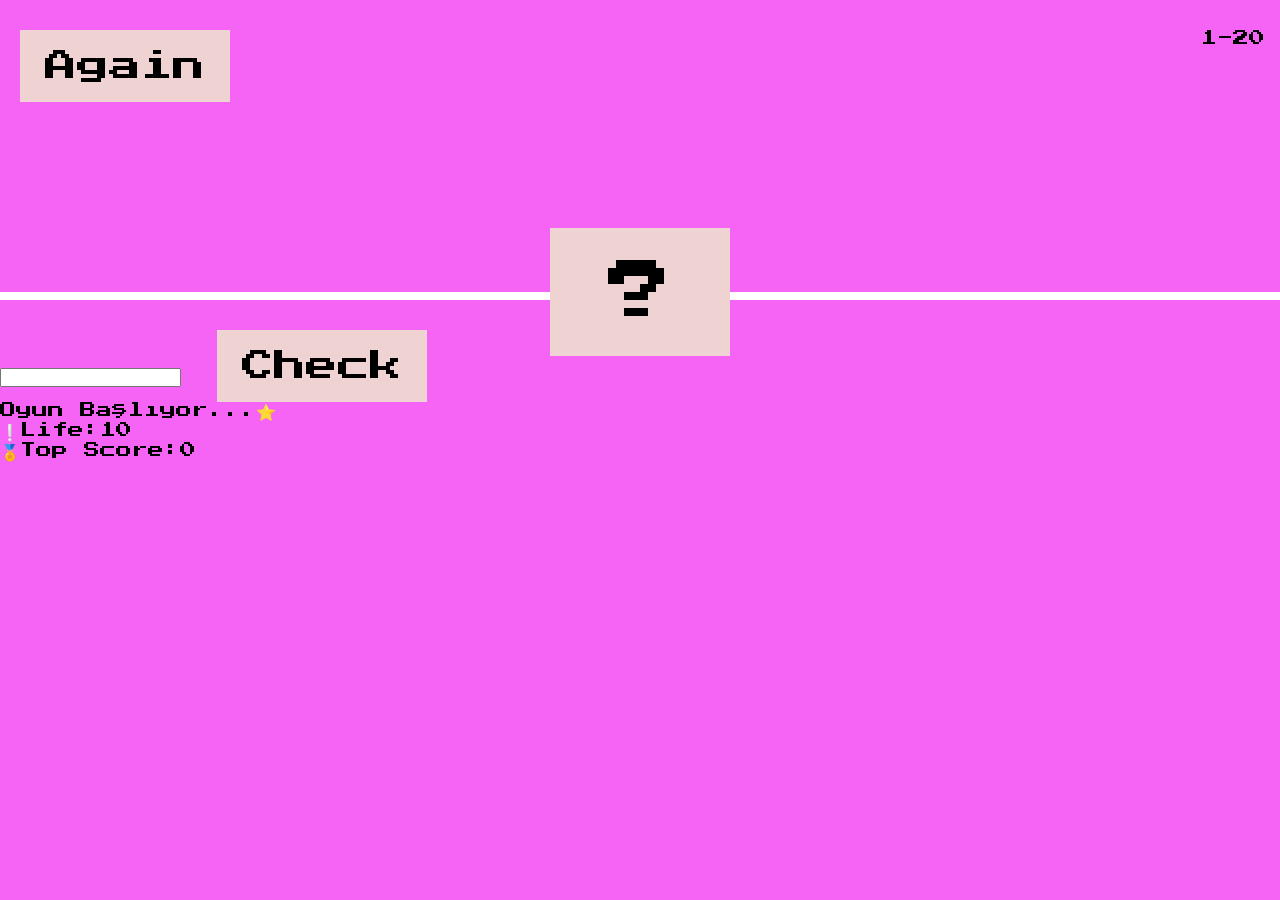
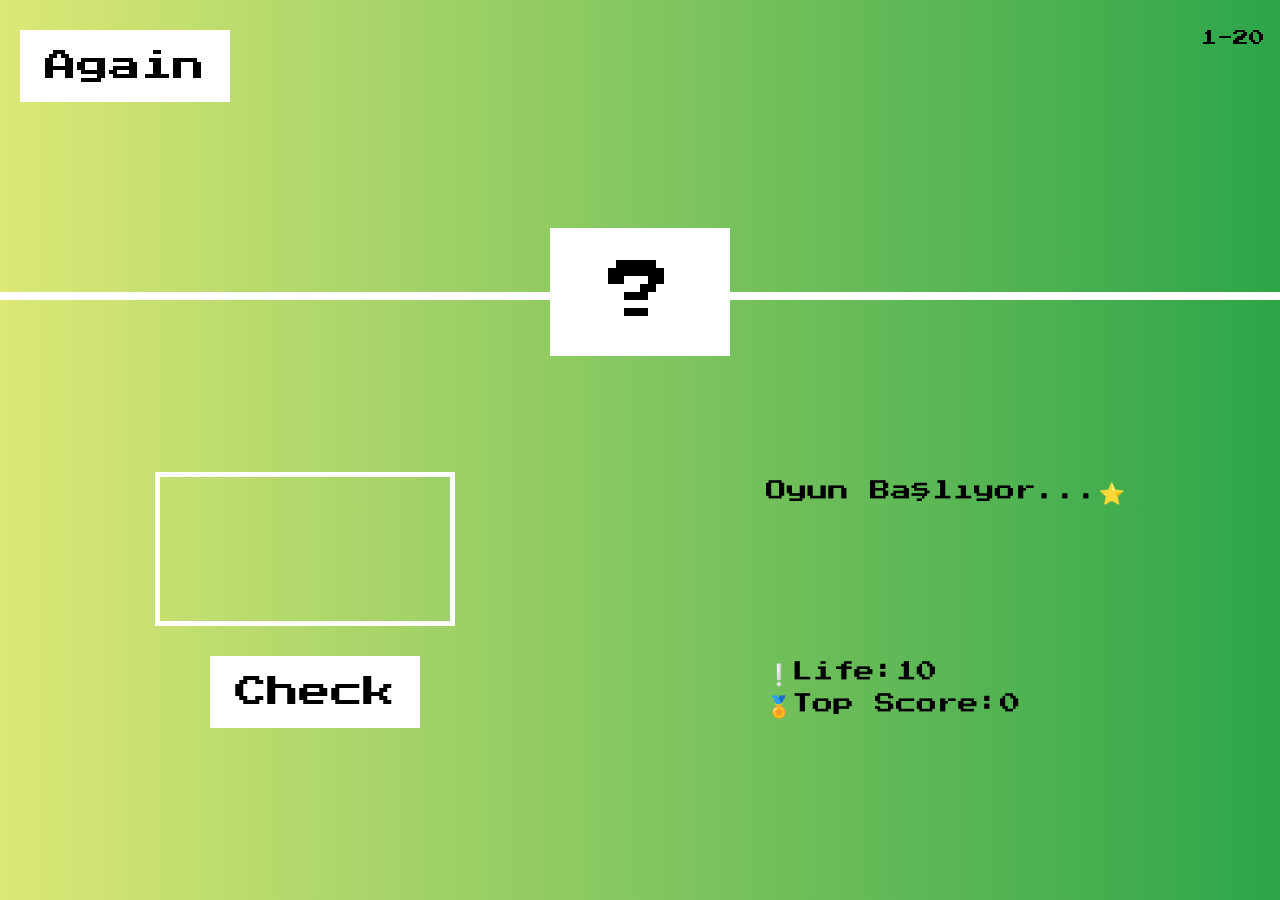
Before and after one commit to codEdu-Collective/Guess-The-Number, a plain HTML site: page index.html in a window 1280 px wide. Before the commit the page ends 800 px from the top, so only its background shows below. Drawn offline with Linux system fonts and the light colour scheme.

Commit message:
css completed!

```diff
--- a/style.css
+++ b/style.css
@@ -8,7 +8,7 @@
 
 body{
     font-family: "Press Start 2P";
-    background-color: rgb(246, 100, 246);
+    background: linear-gradient(90deg, rgb(220, 232, 118) 0%, rgb(44, 165, 73) 100%);
     color: black;
 }
 header{
@@ -35,7 +35,7 @@ h1{
     padding: 20px 25px;
     cursor: pointer;
     border: none;
-    background-color: rgb(239, 210, 210);
+    background-color:white;
 }
 
 .questionMark{
@@ -43,10 +43,41 @@ h1{
     left: 50%;
     bottom: 0;
     width: 180px;
-    background-color: rgb(239, 210, 210);
+    background-color:white;
     color: black;
     font-size:4rem;
     text-align: center;
     padding: 2rem;
     transform: translate(-50%,50%);
 }
+main{
+    height: 600px;
+    display: flex;
+    justify-content: space-around;
+    align-items: center;
+    flex-wrap: wrap;
+}
+.left{
+    display: flex;
+    flex-direction: column;
+    align-items: center;
+}
+.right{
+    font-size: 1.3rem;
+}
+.guess{
+    background-color: inherit;
+    border: 5px solid white;
+    font-family: inherit;
+    width: 300px;
+    font-size: 3rem;
+    color: white;
+    padding: 3rem;
+    text-align: center;
+}
+.msg{
+    margin-bottom: 150px;
+}
+.score{
+    line-height: 2rem;
+}
```
